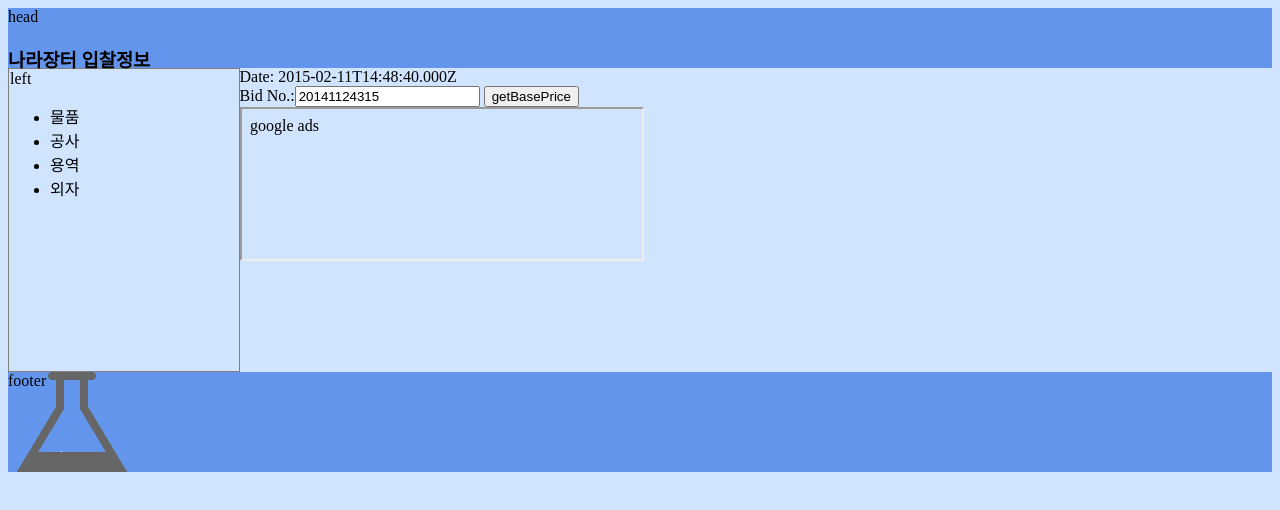
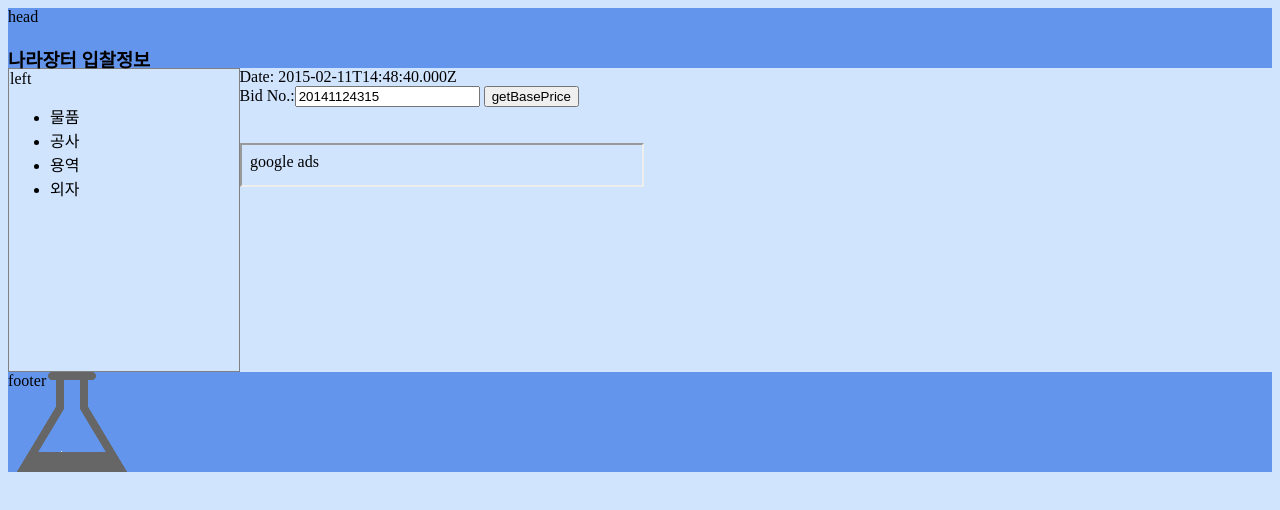
Before and after one commit to SeongilRyu/nwsoftrepo, a browser extension: page NaraBidWeb/index.html in a window 1280 px wide. Drawn offline with Linux system fonts and the light colour scheme; no server answers.

Commit message:
from desktop

```diff
--- a/NaraBidWeb/index.html
+++ b/NaraBidWeb/index.html
@@ -29,8 +29,10 @@
       <div id="id01"></div>
       <div id="id00"></div>
       <div id="msg"></div>
+      <br>
+      <br>
       <div id="page">
-        <iframe src="window.html" width="400"></iframe>
+        <iframe src="window.html" width="400" height="40"></iframe>
       </div>
     </div>
   </div>
```
